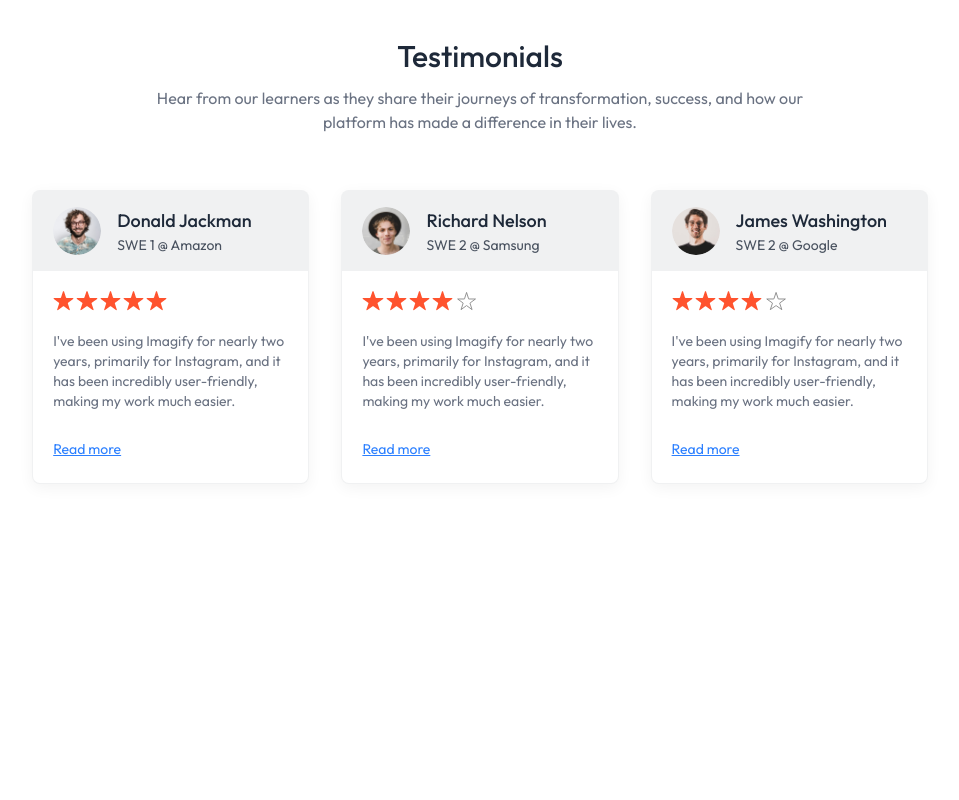
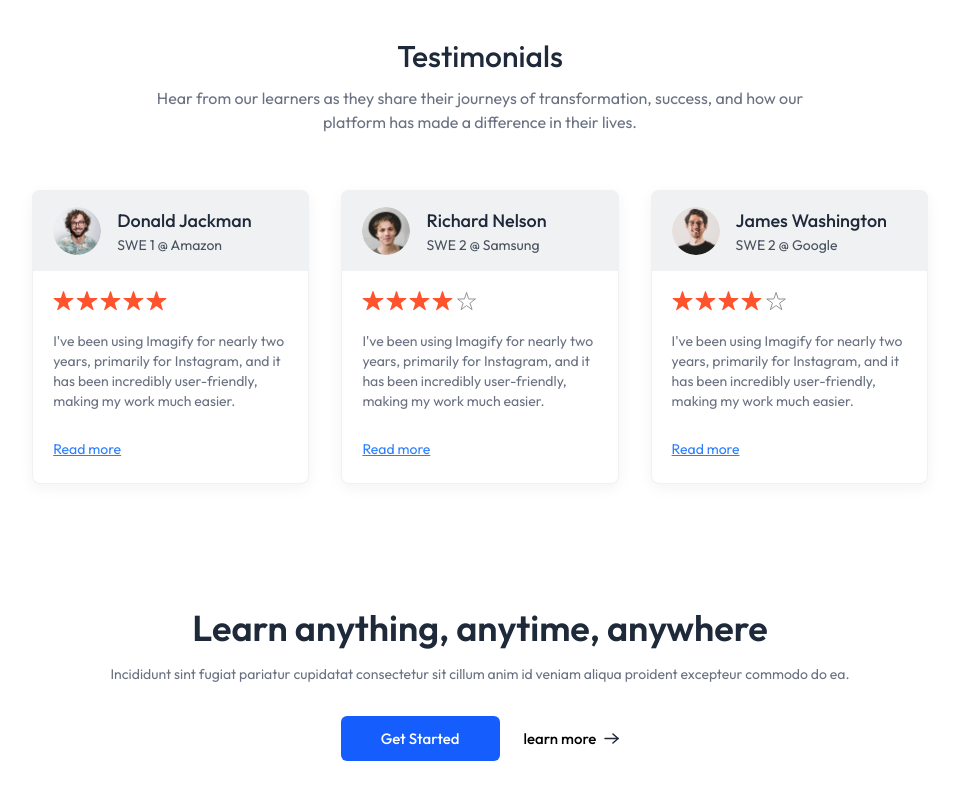
Before and after one commit to Shivamch0/Learning-Management-System, a React (Vite) app in the folder Frontend/: page / in a window 1280 px wide. Shown: the part 1751-2551 px from the top of the page, without its empty margins (160-1119 px from the left). Before the commit the page ends 2291 px from the top, so only its background shows below. Built offline with nearby package versions, Linux system fonts and the light colour scheme; no server answers.

Commit message:
Add CallToAction component to Home page for enhanced user engagement

```diff
--- a/Frontend/src/components/student/CallToAction.jsx
+++ b/Frontend/src/components/student/CallToAction.jsx
@@ -1,9 +1,25 @@
-import React from 'react'
+import { assets } from "../../assets/assets";
 
 const CallToAction = () => {
   return (
-    <div>CallToAction</div>
-  )
+    <div className="flex flex-col items-center gap-4 pt-10 pb-24 px-8 md:px-0">
+      <h1 className="text-xl md:text-4xl text-gray-800 font-semibold">
+        Learn anything, anytime, anywhere
+      </h1>
+      <p className="text-gray-500 sm:text-sm">
+        Incididunt sint fugiat pariatur cupidatat consectetur sit cillum anim id
+        veniam aliqua proident excepteur commodo do ea.
+      </p>
+      <div className="flex items-center font-medium gap-6 mt-4">
+        <button className="px-10 py-3 rounded-md text-white bg-blue-600">
+          Get Started
+        </button>
+        <button className="flex items-center gap-2">
+          learn more <img src={assets.arrow_icon} alt="arrow_icon" />
+        </button>
+      </div>
+    </div>
+  );
 }
 
 export default CallToAction
--- a/Frontend/src/pages/student/Home.jsx
+++ b/Frontend/src/pages/student/Home.jsx
@@ -1,3 +1,4 @@
+import CallToAction from '../../components/student/CallToAction'
 import Companies from '../../components/student/Companies'
 import CoursesSection from '../../components/student/CoursesSection'
 import Hero from '../../components/student/Hero'
@@ -10,6 +11,7 @@
       <Companies />
       <CoursesSection />
       <TestimonialsSection />
+      <CallToAction />
     </div>
   )
 }
```
